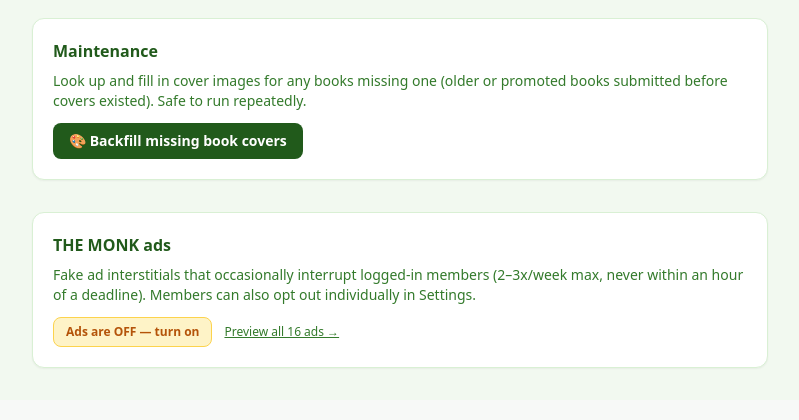
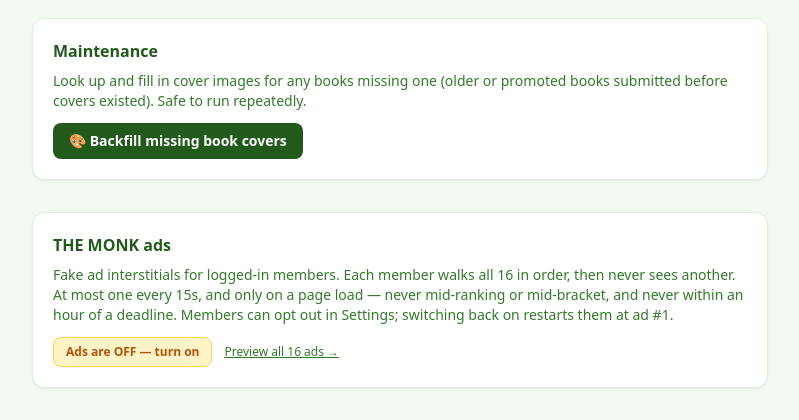
Before and after one commit to 89million/proj_con, a FastAPI app: template app/templates/admin.html in a window 1280 px wide. Shown: the part 917-1337 px from the top of the page, without its empty margins (240-1039 px from the left). Before the commit the page ends 1286 px from the top, so only its background shows below. Run offline with FastAPI, Linux system fonts and the light colour scheme; the template is opened without the code that fills it, so the values that code supplies are empty; parts of the project's set-up code (start-up, migrations or seed data) failed here and were passed over; some libraries are stand-ins or nearby versions.

Commit message:
more ads

```diff
--- a/app/ads.py
+++ b/app/ads.py
@@ -17,14 +17,20 @@
 
 NEAR_DEADLINE_BUFFER = timedelta(hours=1)
 
-# Just long enough that the redirect landing right after a dismiss doesn't
-# itself immediately qualify for the next ad — without this, dismissing ad
-# N redirects to a page that instantly shows ad N+1, chaining through all 16
-# in one go instead of "one per real visit." The comparison happens entirely
-# in the database (see crud.recent_ad_impression_exists) — comparing a
-# stored timestamp against Python's own clock is a footgun the moment the
-# two disagree on timezone.
-MIN_GAP_SECONDS = 45
+# The floor between two ads. Its original job was narrow: the redirect landing
+# right after a dismiss must not itself immediately qualify, or dismissing ad N
+# lands on a page that instantly shows ad N+1 and the member gets marched
+# through all 16 in one go. That redirect completes in about a second, so
+# anything above a few seconds does the job; the rest of the value is purely
+# how often a member who is moving around the site gets interrupted.
+#
+# Note this is a floor, not a schedule — an ad is only ever rendered on a page
+# load, so nothing appears while someone sits still on one page.
+#
+# The comparison happens entirely in the database (see
+# crud.recent_ad_impression_exists) — comparing a stored timestamp against
+# Python's own clock is a footgun the moment the two disagree on timezone.
+MIN_GAP_SECONDS = 15
 
 
 # ---------------------------------------------------------------------------
--- a/app/main.py
+++ b/app/main.py
@@ -76,6 +76,10 @@
 templates = Jinja2Templates(directory="app/templates")
 templates.env.filters["unescape"] = _html.unescape
 templates.env.globals["ALL_ADS"] = ads.ADS
+# Exposed so the admin panel can describe the real cadence rather than a
+# hardcoded claim — the old copy promised "2–3x/week max", which the code has
+# never enforced.
+templates.env.globals["AD_MIN_GAP_SECONDS"] = ads.MIN_GAP_SECONDS
 
 
 # ---------------------------------------------------------------------------
@@ -254,9 +258,19 @@
 
 
 async def get_pending_ad(db: AsyncSession, user: User) -> ads.Ad | None:
-    """The THE MONK ad to show this member on this page load, if any. Only wire
-    this into GET routes that are safe to interrupt — never /ranking or /bracket,
-    never a POST/form-submit flow."""
+    """The THE MONK ad to show this member on this page load, if any.
+
+    Only wire this into GET routes that are safe to interrupt — never /ranking
+    or /bracket, never a POST/form-submit flow. This is the whole of the
+    "never interrupt anything important" rule: an ad can only appear where it
+    has been explicitly invited, so a page is safe by default and adding one
+    is a deliberate act. That matters more the shorter ads.MIN_GAP_SECONDS
+    gets, since the gap governs how often members are interrupted but not
+    where.
+
+    Currently invited on: /how-it-works, /submit, /complete, /history,
+    /meetup, /settings, /ideas.
+    """
     near_deadline = await _near_any_deadline(db)
     return await crud.get_pending_ad(db, user, near_deadline=near_deadline)
 
--- a/app/templates/admin.html
+++ b/app/templates/admin.html
@@ -675,8 +675,10 @@
 <section class="mt-8 bg-white border border-forest-100 rounded-xl p-5 shadow-sm">
   <h2 class="font-semibold text-forest-600 mb-2">THE MONK ads</h2>
   <p class="text-sm text-forest-500 mb-3">
-    Fake ad interstitials that occasionally interrupt logged-in members (2–3x/week max, never
-    within an hour of a deadline). Members can also opt out individually in Settings.
+    Fake ad interstitials for logged-in members. Each member walks all {{ ALL_ADS|length }} in
+    order, then never sees another. At most one every {{ AD_MIN_GAP_SECONDS }}s, and only on a
+    page load — never mid-ranking or mid-bracket, and never within an hour of a deadline.
+    Members can opt out in Settings; switching back on restarts them at ad #1.
   </p>
   <div class="flex items-center gap-3 flex-wrap">
     <form method="post" action="/admin/monk/toggle">
```
